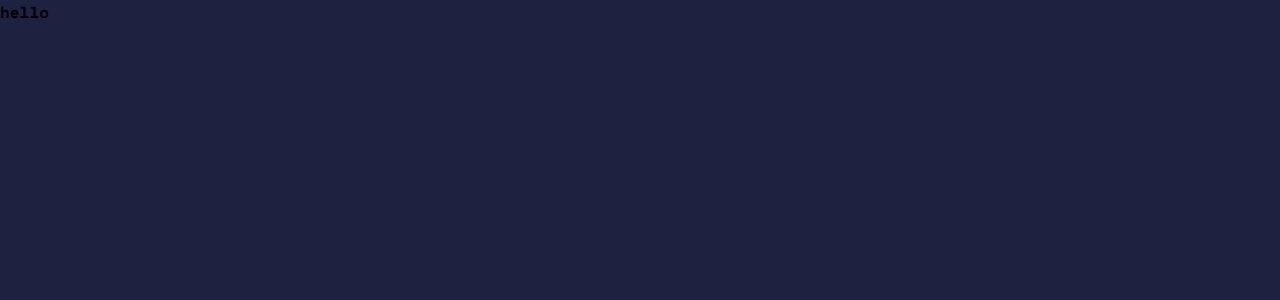
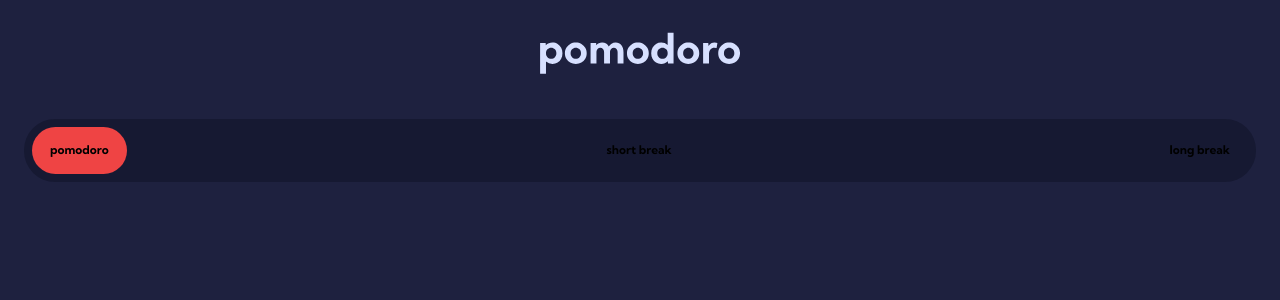
Before and after one commit to lukakhutsishvili/pomodoro-app, a Next.js app: page / in a window 1280 px wide. Shown: the top 300 px of the page. Built offline with nearby package versions, Linux system fonts and the light colour scheme.

Commit message:
started timer set up

```diff
--- a/src/app/page.tsx
+++ b/src/app/page.tsx
@@ -1,9 +1,31 @@
+"use client";
+
 import Image from "next/image";
 
 export default function Home() {
   return (
-    <main>
-      <h1>hello</h1>
+    <main className="px-6 kumbh-font">
+      <div className="mt-8 flex justify-center">
+        <Image
+          src="/assets/logo.svg"
+          alt="Logo"
+          width={200}
+          height={100}
+          unoptimized={true}
+        />
+      </div>
+      <div className="mt-[45px] h-[63px] p-2 flex justify-between rounded-[31px] bg-darkBlue">
+        <div className="px-[18px] flex items-center bg-red-500 rounded-[26px]">
+          <p className="text-[12px] font-bold">pomodoro</p>
+        </div>
+        <div className="px-[18px] flex items-center rounded-[26px]">
+          <p className="text-[12px] font-bold">short break</p>
+        </div>
+        <div className="px-[18px] flex items-center rounded-[26px]">
+          <p className="text-[12px] font-bold">long break</p>
+        </div>
+      </div>
+      <div className="w-[300px] h-[300px]"></div>
     </main>
   );
 }
--- a/tailwind.config.ts
+++ b/tailwind.config.ts
@@ -1,4 +1,3 @@
-
 import type { Config } from "tailwindcss";
 
 const config: Config = {
@@ -16,6 +15,9 @@ const config: Config = {
       },
       colors: {
         bgColor: "#1E213F",
+        darkBlue: "#161932",
+        activeTxtColor: "#1e213f",
+        unactiveTxtColor: "#d7e0ff",
       },
     },
   },
```
